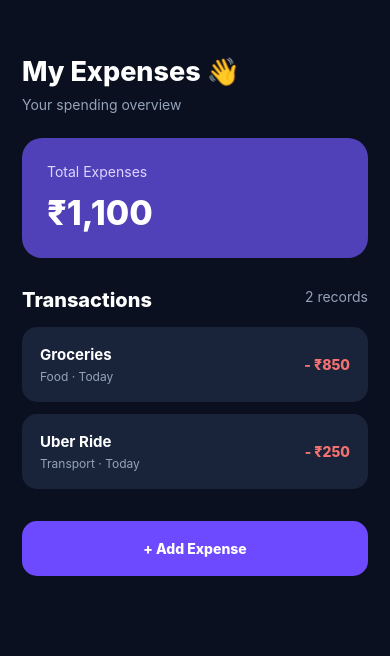
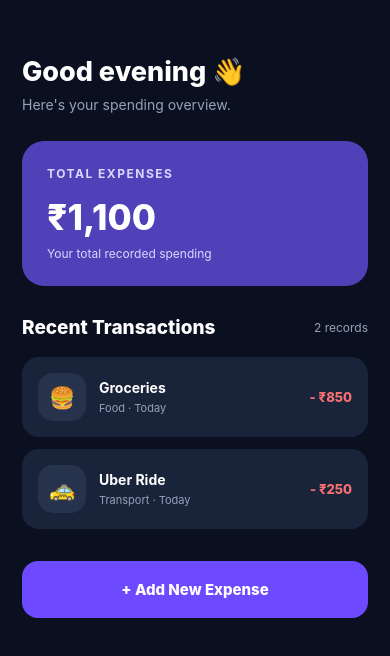
Before and after one commit to Ferozhasnain1504/expense-flow, a React Native app in the folder mobile/: screen / in a window 390 px wide. Shown: the top 656 px of the page. Built offline with nearby package versions, Linux system fonts and the light colour scheme.

Commit message:
feat: implement expense dashboard and add expense functionality

```diff
--- a/mobile/src/screens/AddExpenseScreen.js
+++ b/mobile/src/screens/AddExpenseScreen.js
@@ -9,6 +9,8 @@ import {
   StyleSheet,
   Alert,
   ScrollView,
+  KeyboardAvoidingView,
+  Platform,
 } from 'react-native';
 
 import { useExpenses } from '../context/ExpenseContext';
@@ -23,25 +25,37 @@ const categories = [
 ];
 
 export default function AddExpenseScreen({ onBack }) {
+
+  // Access shared expense data
   const { addExpense } = useExpenses();
 
+  // Form state
   const [title, setTitle] = useState('');
   const [amount, setAmount] = useState('');
   const [category, setCategory] = useState('Food');
 
+  // Handle form submission
   const handleSubmit = () => {
+
     if (!title.trim() || !amount.trim()) {
-      Alert.alert('Missing details', 'Please enter title and amount.');
+      Alert.alert(
+        'Missing details',
+        'Please enter expense title and amount.'
+      );
       return;
     }
 
     const numericAmount = Number(amount);
 
     if (!Number.isFinite(numericAmount) || numericAmount <= 0) {
-      Alert.alert('Invalid amount', 'Enter a valid amount greater than zero.');
+      Alert.alert(
+        'Invalid amount',
+        'Please enter a valid amount greater than zero.'
+      );
       return;
     }
 
+    // Add expense to shared context
     addExpense({
       title: title.trim(),
       amount: numericAmount,
@@ -49,29 +63,53 @@ export default function AddExpenseScreen({ onBack }) {
       date: new Date().toLocaleDateString(),
     });
 
-    Alert.alert('Success', 'Expense added successfully!');
-
+    // Reset form
     setTitle('');
     setAmount('');
     setCategory('Food');
+
+    Alert.alert(
+      'Success',
+      'Your expense has been added successfully!'
+    );
 
     onBack();
   };
 
   return (
-    <ScrollView contentContainerStyle={styles.container}>
+    <KeyboardAvoidingView
+      style={styles.screen}
+      behavior={Platform.OS === 'ios' ? 'padding' : undefined}
+    >
+      <ScrollView
+        contentContainerStyle={styles.container}
+        keyboardShouldPersistTaps="handled"
+        showsVerticalScrollIndicator={false}
+      >
+
+        {/* Back Button */}
 
         <Pressable onPress={onBack}>
-        <Text style={styles.back}>← Back to Dashboard</Text>
+          <Text style={styles.back}>
+            ← Back to Dashboard
+          </Text>
         </Pressable>
 
-      <Text style={styles.heading}>Add Expense</Text>
+        {/* Heading */}
+
+        <Text style={styles.heading}>
+          Add Expense
+        </Text>
 
         <Text style={styles.subtitle}>
           Record where your money goes.
         </Text>
 
-      <Text style={styles.label}>Expense Title</Text>
+        {/* Expense Title */}
+
+        <Text style={styles.label}>
+          Expense Title
+        </Text>
 
         <TextInput
           style={styles.input}
@@ -79,9 +117,14 @@ export default function AddExpenseScreen({ onBack }) {
           placeholderTextColor="#94A3B8"
           value={title}
           onChangeText={setTitle}
+          maxLength={60}
         />
 
-      <Text style={styles.label}>Amount (₹)</Text>
+        {/* Amount */}
+
+        <Text style={styles.label}>
+          Amount (₹)
+        </Text>
 
         <TextInput
           style={styles.input}
@@ -92,47 +135,67 @@ export default function AddExpenseScreen({ onBack }) {
           onChangeText={setAmount}
         />
 
-      <Text style={styles.label}>Category</Text>
+        {/* Category */}
+
+        <Text style={styles.label}>
+          Select Category
+        </Text>
 
         <View style={styles.categories}>
-        {categories.map((item) => (
+          {categories.map((item) => {
+
+            const selected = category === item;
+
+            return (
               <Pressable
                 key={item}
                 onPress={() => setCategory(item)}
                 style={[
                   styles.category,
-              category === item && styles.selectedCategory,
+                  selected && styles.selectedCategory,
                 ]}
               >
                 <Text
                   style={[
                     styles.categoryText,
-                category === item && styles.selectedCategoryText,
+                    selected && styles.selectedCategoryText,
                   ]}
                 >
                   {item}
                 </Text>
               </Pressable>
-        ))}
+            );
+          })}
         </View>
+
+        {/* Save Button */}
 
         <Pressable
           style={styles.saveButton}
           onPress={handleSubmit}
         >
-        <Text style={styles.saveText}>Save Expense</Text>
+          <Text style={styles.saveText}>
+            Save Expense
+          </Text>
         </Pressable>
 
       </ScrollView>
+    </KeyboardAvoidingView>
   );
 }
 
 const styles = StyleSheet.create({
+
+  screen: {
+    flex: 1,
+    backgroundColor: '#0B1020',
+  },
+
   container: {
     flexGrow: 1,
-    backgroundColor: '#0B1020',
     padding: 22,
     paddingTop: 55,
+    paddingBottom: 40,
   },
 
   back: {
@@ -157,7 +220,7 @@ const styles = StyleSheet.create({
     color: '#FFFFFF',
     fontWeight: '700',
     marginBottom: 10,
-    marginTop: 18,
+    marginTop: 20,
   },
 
   input: {
@@ -166,6 +229,8 @@ const styles = StyleSheet.create({
     padding: 17,
     color: '#FFFFFF',
     fontSize: 16,
+    borderWidth: 1,
+    borderColor: '#27334C',
   },
 
   categories: {
@@ -178,7 +243,8 @@ const styles = StyleSheet.create({
     borderWidth: 1,
     borderColor: '#334155',
     borderRadius: 12,
-    padding: 13,
+    paddingHorizontal: 15,
+    paddingVertical: 13,
   },
 
   selectedCategory: {
@@ -208,4 +274,5 @@ const styles = StyleSheet.create({
     fontSize: 16,
     fontWeight: '800',
   },
+
 });
--- a/mobile/src/screens/DashboardScreen.js
+++ b/mobile/src/screens/DashboardScreen.js
@@ -12,28 +12,48 @@ import {
 import { useExpenses } from '../context/ExpenseContext';
 
 export default function DashboardScreen({ onAddExpense }) {
+
+  // Get shared expense data
   const { transactions, totalExpenses } = useExpenses();
 
   return (
-    <ScrollView contentContainerStyle={styles.container}>
+    <ScrollView
+      style={styles.screen}
+      contentContainerStyle={styles.container}
+      showsVerticalScrollIndicator={false}
+    >
 
-      <Text style={styles.heading}>My Expenses 👋</Text>
+      {/* Header */}
+
+      <Text style={styles.greeting}>
+        Good evening 👋
+      </Text>
 
       <Text style={styles.subtitle}>
-        Your spending overview
+        Here's your spending overview.
       </Text>
 
-      <View style={styles.card}>
-        <Text style={styles.cardLabel}>Total Expenses</Text>
+      {/* Total Expenses Card */}
+
+      <View style={styles.balanceCard}>
+        <Text style={styles.cardLabel}>
+          TOTAL EXPENSES
+        </Text>
 
         <Text style={styles.total}>
           ₹{totalExpenses.toLocaleString('en-IN')}
         </Text>
+
+        <Text style={styles.cardSubtitle}>
+          Your total recorded spending
+        </Text>
       </View>
+
+      {/* Transaction Header */}
 
       <View style={styles.sectionHeader}>
         <Text style={styles.sectionTitle}>
-          Transactions
+          Recent Transactions
         </Text>
 
         <Text style={styles.count}>
@@ -41,9 +61,40 @@ export default function DashboardScreen({ onAddExpense }) {
         </Text>
       </View>
 
-      {transactions.map((item) => (
-        <View key={item.id} style={styles.transaction}>
-          <View style={{ flex: 1 }}>
+      {/* Transaction List */}
+
+      {transactions.length === 0 ? (
+
+        <View style={styles.emptyState}>
+          <Text style={styles.emptyEmoji}>💸</Text>
+
+          <Text style={styles.emptyTitle}>
+            No expenses yet
+          </Text>
+
+          <Text style={styles.emptySubtitle}>
+            Start tracking your spending today.
+          </Text>
+        </View>
+
+      ) : (
+
+        transactions.map((item) => (
+          <View
+            key={item.id}
+            style={styles.transaction}
+          >
+            <View style={styles.transactionIcon}>
+              <Text style={styles.iconText}>
+                {item.category === 'Food' ? '🍔' :
+                 item.category === 'Transport' ? '🚕' :
+                 item.category === 'Shopping' ? '🛍️' :
+                 item.category === 'Entertainment' ? '🎬' :
+                 item.category === 'Bills' ? '🧾' : '💰'}
+              </Text>
+            </View>
+
+            <View style={styles.transactionDetails}>
               <Text style={styles.transactionTitle}>
                 {item.title}
               </Text>
@@ -57,14 +108,18 @@ export default function DashboardScreen({ onAddExpense }) {
               - ₹{item.amount.toLocaleString('en-IN')}
             </Text>
           </View>
-      ))}
+        ))
+
+      )}
+
+      {/* Add Expense Button */}
 
       <Pressable
         style={styles.button}
         onPress={onAddExpense}
       >
         <Text style={styles.buttonText}>
-          + Add Expense
+          + Add New Expense
         </Text>
       </Pressable>
 
@@ -73,14 +128,19 @@ export default function DashboardScreen({ onAddExpense }) {
 }
 
 const styles = StyleSheet.create({
-  container: {
-    flexGrow: 1,
+
+  screen: {
+    flex: 1,
     backgroundColor: '#0B1020',
-    padding: 22,
-    paddingTop: 55,
   },
 
-  heading: {
+  container: {
+    paddingHorizontal: 22,
+    paddingTop: 55,
+    paddingBottom: 35,
+  },
+
+  greeting: {
     color: '#FFFFFF',
     fontSize: 27,
     fontWeight: '800',
@@ -89,79 +149,136 @@ const styles = StyleSheet.create({
   subtitle: {
     color: '#94A3B8',
     marginTop: 8,
-    marginBottom: 25,
+    marginBottom: 28,
   },
 
-  card: {
+  balanceCard: {
     backgroundColor: '#5141B8',
     padding: 25,
-    borderRadius: 20,
+    borderRadius: 22,
     marginBottom: 30,
   },
 
   cardLabel: {
     color: '#DDD6FE',
+    fontSize: 12,
+    fontWeight: '700',
+    letterSpacing: 1.5,
   },
 
   total: {
     color: '#FFFFFF',
-    fontSize: 34,
+    fontSize: 35,
     fontWeight: '800',
-    marginTop: 12,
+    marginTop: 15,
+  },
+
+  cardSubtitle: {
+    color: '#DDD6FE',
+    fontSize: 12,
+    marginTop: 8,
   },
 
   sectionHeader: {
     flexDirection: 'row',
     justifyContent: 'space-between',
-    marginBottom: 15,
+    alignItems: 'center',
+    marginBottom: 18,
   },
 
   sectionTitle: {
     color: '#FFFFFF',
-    fontSize: 20,
+    fontSize: 19,
     fontWeight: '800',
   },
 
   count: {
     color: '#94A3B8',
+    fontSize: 12,
   },
 
   transaction: {
     backgroundColor: '#19243B',
-    padding: 18,
-    borderRadius: 15,
+    padding: 16,
+    borderRadius: 17,
     marginBottom: 12,
     flexDirection: 'row',
     alignItems: 'center',
   },
 
+  transactionIcon: {
+    width: 48,
+    height: 48,
+    backgroundColor: '#27334C',
+    borderRadius: 15,
+    alignItems: 'center',
+    justifyContent: 'center',
+  },
+
+  iconText: {
+    fontSize: 21,
+  },
+
+  transactionDetails: {
+    flex: 1,
+    marginLeft: 13,
+  },
+
   transactionTitle: {
     color: '#FFFFFF',
+    fontSize: 14,
     fontWeight: '700',
-    fontSize: 15,
   },
 
   category: {
     color: '#94A3B8',
+    fontSize: 11,
     marginTop: 5,
-    fontSize: 12,
   },
 
   amount: {
     color: '#F87171',
+    fontSize: 13,
     fontWeight: '800',
+  },
+
+  emptyState: {
+    backgroundColor: '#19243B',
+    padding: 30,
+    borderRadius: 18,
+    alignItems: 'center',
+  },
+
+  emptyEmoji: {
+    fontSize: 40,
+  },
+
+  emptyTitle: {
+    color: '#FFFFFF',
+    fontWeight: '800',
+    fontSize: 17,
+    marginTop: 12,
+  },
+
+  emptySubtitle: {
+    color: '#94A3B8',
+    fontSize: 12,
+    marginTop: 7,
+    textAlign: 'center',
   },
 
   button: {
     backgroundColor: '#6D4AFF',
     padding: 19,
-    borderRadius: 15,
+    borderRadius: 16,
     alignItems: 'center',
     marginTop: 20,
   },
 
   buttonText: {
     color: '#FFFFFF',
+    fontSize: 15,
     fontWeight: '800',
   },
+
 });
```
Also changed, not shown: mobile/App.js (+9 -0 lines), mobile/src/context/ExpenseContext.js (+12 -1 lines). Lines whose indentation alone changed are shown as unchanged.
